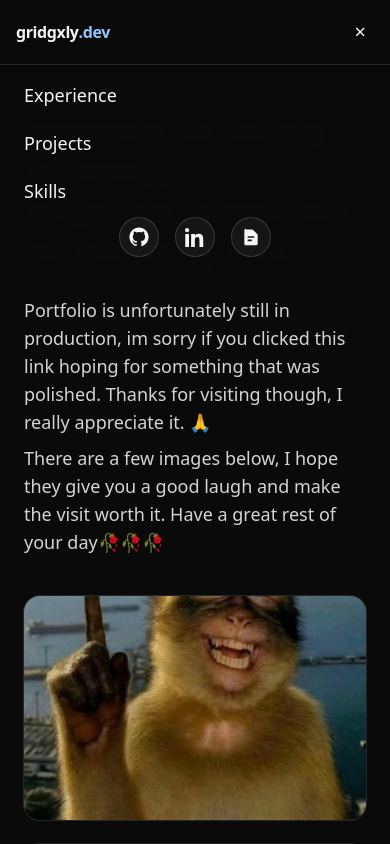
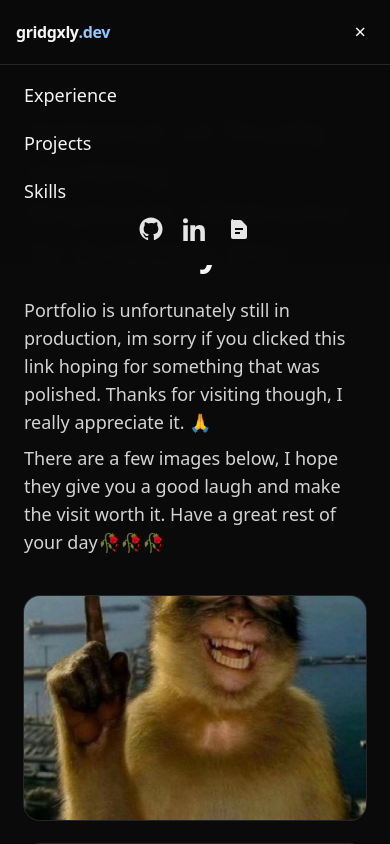
Before and after one commit to GridGxly/Portfolio, a React (Vite) app: page / in a window 390 px wide. Both pictures are taken after a click on the button "Toggle navigation". Shown: the top 844 px of the page. Built offline with nearby package versions, Linux system fonts and the light colour scheme.

Commit message:
readme updates + mobile optimization for new icon styling

```diff
--- a/src/components/Navbar.jsx
+++ b/src/components/Navbar.jsx
@@ -91,7 +91,7 @@
     <IconGitHub className="h-5 w-5" />
     </a>
     <a
-    href="https://www.linkedin.com"
+    href="https://www.linkedin.com/in/ralphnoel/"
     target="_blank"
     rel="noreferrer"
     className="text-neutral-200 hover:text-white transition-colors"
@@ -142,31 +142,31 @@
     </a>
     ))}
 
-    <div className="mt-4 flex justify-center gap-4 pb-2">
+    <div className="mt-4 flex justify-center gap-5 pb-2 text-neutral-200">
     <a
     href="https://github.com/GridGxly"
     target="_blank"
     rel="noreferrer"
-    className="flex h-10 w-10 items-center justify-center rounded-full border border-white/15 bg-white/5 hover:bg-white/15 transition"
+    className="hover:text-white transition-colors"
     >
     <span className="sr-only">GitHub</span>
-    <IconGitHub className="h-5 w-5" />
+    <IconGitHub className="h-6 w-6" />
     </a>
     <a
-    href="https://www.linkedin.com/in/ralphnoel/"
+    href="https://www.linkedin.com"
     target="_blank"
     rel="noreferrer"
-    className="flex h-10 w-10 items-center justify-center rounded-full border border-white/15 bg-white/5 hover:bg-white/15 transition"
+    className="hover:text-white transition-colors"
     >
     <span className="sr-only">LinkedIn</span>
-    <IconLinkedIn className="h-5 w-5" />
+    <IconLinkedIn className="h-6 w-6" />
     </a>
     <a
     href="/Ralph-Resume.pdf"
-    className="flex h-10 w-10 items-center justify-center rounded-full border border-white/15 bg-white/5 hover:bg-white/15 transition"
+    className="hover:text-white transition-colors"
     >
     <span className="sr-only">Résumé</span>
-    <IconDocument className="h-5 w-5" />
+    <IconDocument className="h-6 w-6" />
     </a>
     </div>
     </div>
```
